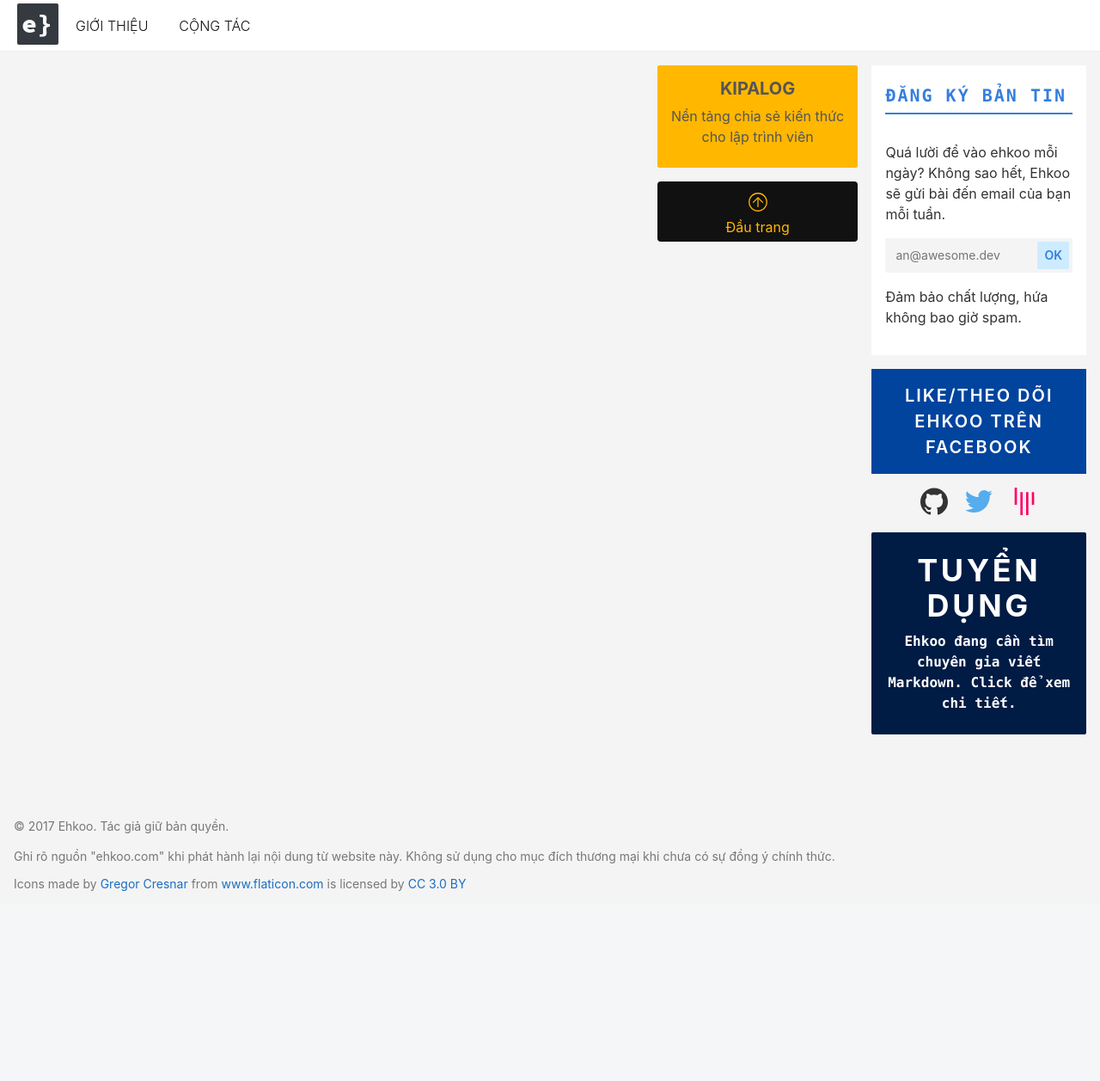
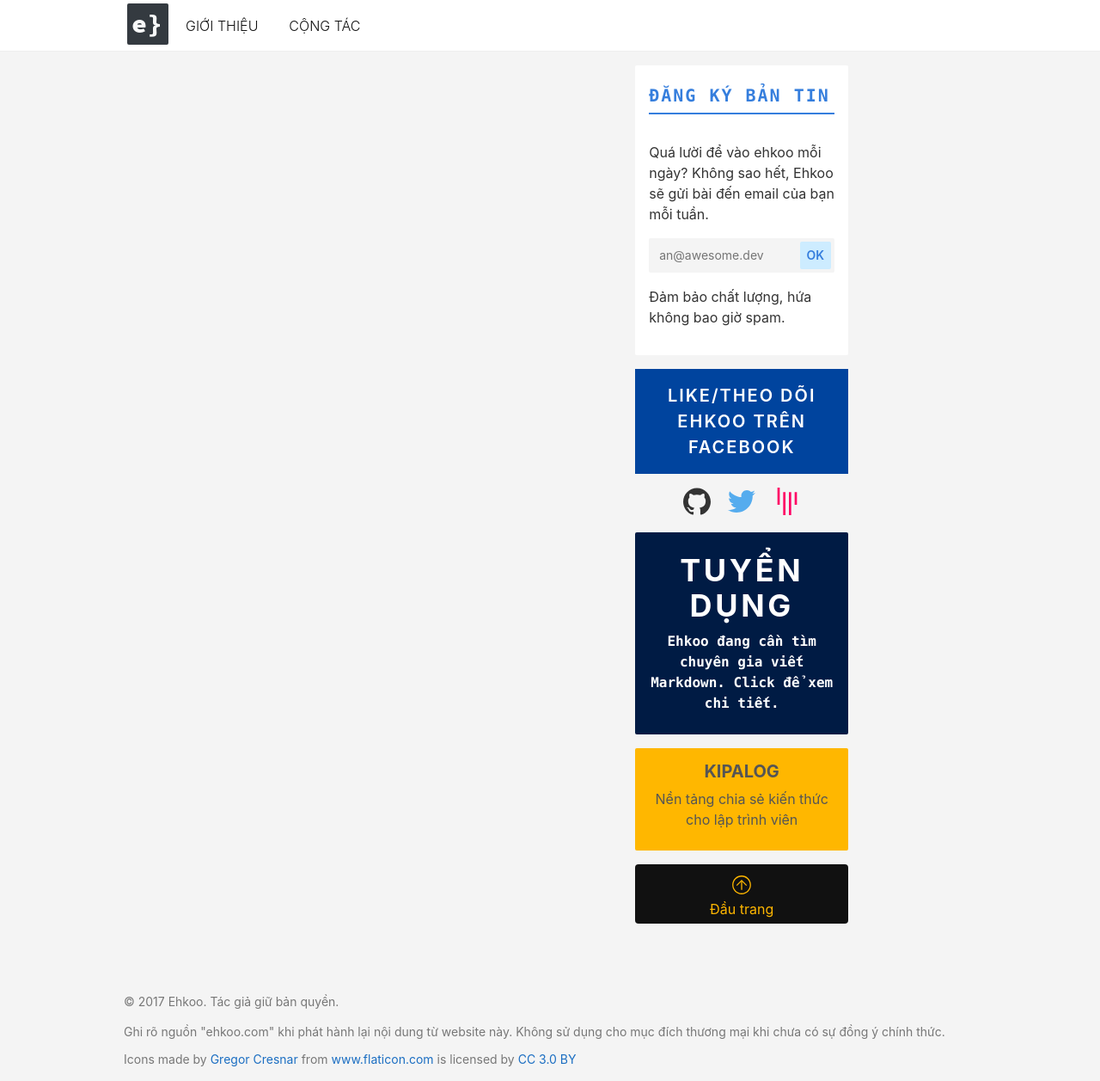
Before and after one commit to ehkoo/web, a Node project: template layouts/list.njk in a window 1280 px wide. Shown: the whole page at 86% size. Before the commit the page ends 1036 px from the top, so only its background shows below. Run offline with Node 20 templates, Linux system fonts and the light colour scheme; the template is opened without the code that fills it, so the values that code supplies are empty; some libraries are stand-ins or nearby versions.

Commit message:
Change side layout to 2-column
Signed-off-by: An Cao <kcj.pop.com@gmail.com>

```diff
--- a/layouts/el/sidebar.njk
+++ b/layouts/el/sidebar.njk
@@ -1,25 +1,18 @@
-<div class="w-20-l">
-  <div class="mr3-ns">
-    {% include "layouts/el/widgets/links.njk" %}
-    <section class="br1 mb3 bg-gold pa3 flex items-center">
-      <a href="https://kipalog.com/" class="mid-gray" target="_blank">
-        <h1 class="f4 ma0 fw7 tc ttu">kipalog</h1>
-        <h2 class="f5 mv2 fw4 tc lh-copy"> Nền tảng chia sẻ kiến thức cho lập trình viên </h2>
-      </a>
-    </section>
-  </div>
-
-  <div class="top-1 sticky clip-m">
-    <div class="mr3-ns">
-      {% include "layouts/el/jump-top.njk" %}
-    </div>
-  </div>
-</div>
-
-<div class="w-20-l">
-  <div class="top-1 sticky">
+<div class="w-25-l">
+  <div class="top-1">
     {% include "layouts/el/widgets/subscription.njk" %}
     {% include "layouts/el/widgets/social.njk" %}
     {% include "layouts/el/widgets/recruit.njk" %}
   </div>
+
+  <section class="br1 mb3 bg-gold pa3 flex items-center">
+    <a href="https://kipalog.com/" class="db w-100 mid-gray" target="_blank">
+      <h1 class="f4 ma0 fw7 tc ttu">kipalog</h1>
+      <h2 class="f5 mv2 fw4 tc lh-copy"> Nền tảng chia sẻ kiến thức cho lập trình viên </h2>
+    </a>
+  </section>
+
+  <div class="top-1 sticky clip-m">
+    {% include "layouts/el/jump-top.njk" %}
+  </div>
 </div>
--- a/layouts/index.njk
+++ b/layouts/index.njk
@@ -7,7 +7,7 @@
 </head>
 <body class="bg-near-white dark-gray">
   <header class="bb b--light-gray bg-white" id="js-top">
-    <div class="mw8 mw9-l center flex items-center ph3">
+    <div class="mw8 center flex items-center ph3">
       <a href="/" class="ma1 mw3"><img src="/img/logo-48.png" alt="Ehkoo" class="br1"></a>
       <ul class="list f6">
         <li class="dib mh3"><a href="/gioi-thieu" class="near-black fw3 ttu f5">Giới Thiệu</a></li>
@@ -15,11 +15,11 @@
       </ul>
     </div>
   </header>
-  <main class="mw8 mw9-l center">
+  <main class="mw8 center">
     {% block content %}{% endblock %}
   </main>
 
-  <footer class="mw8 mw9-l mt5 mb3 f6 gray center ph3">
+  <footer class="mw8 mt5 mb3 f6 gray center ph3">
     <p class="lh-copy">&copy; 2017 Ehkoo. Tác giả giữ bản quyền.</p>
     <p class="lh-copy">Ghi rõ nguồn "ehkoo.com" khi phát hành lại nội dung từ website này. Không sử dụng cho mục đích thương mại khi chưa có sự đồng ý chính thức.</p>
     <div>Icons made by <a rel="noopener noreferrer" target="_blank" href="https://www.flaticon.com/authors/gregor-cresnar" title="Gregor Cresnar">Gregor Cresnar</a> from <a rel="noopener noreferrer" target="_blank" href="https://www.flaticon.com/" title="Flaticon">www.flaticon.com</a> is licensed by <a href="http://creativecommons.org/licenses/by/3.0/" title="Creative Commons BY 3.0" rel="noopener noreferrer" target="_blank">CC 3.0 BY</a></div>
--- a/layouts/post.njk
+++ b/layouts/post.njk
@@ -11,7 +11,7 @@
 
 {% block content %}
 <div class="flex flex-column flex-row-l pa3">
-  <div class="w-60-l pr3-ns">
+  <div class="w-75-l pr3-ns">
     <article class="bg-white pa3 relative">
       <h1 class="blue f2 mb4">{{ title }}</h1>
       <p class="lh-copy mb3 tr silver">
```
Also changed, not shown: layouts/home.njk (+29 -1 lines).
